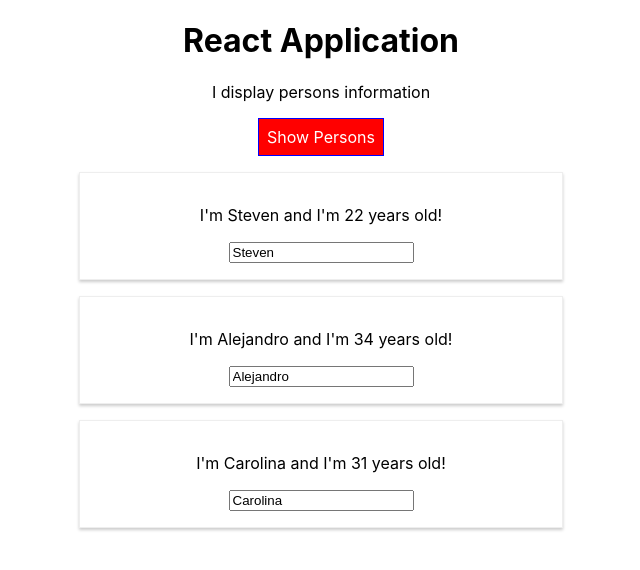
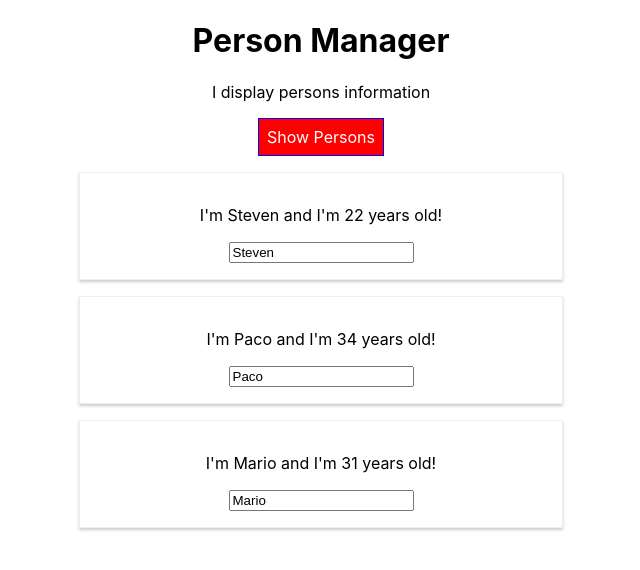
Before and after one commit to StevenAnaya/MasteringReactJS, a React (Create React App) app in the folder mastering-react/: page / in a window 1280 px wide. Both pictures are taken after a click on the button "Show Persons". Shown: the top 570 px of the page, without its empty margins (319-959 px from the left). Built offline with nearby package versions, Linux system fonts and the light colour scheme.

Commit message:
LifeCycle & Hooks

```diff
--- a/mastering-react/src/App.js
+++ /dev/null
@@ -1,110 +0,0 @@
-import React, { Component } from 'react';
-import styled from 'styled-components';
-import './App.css';
-
-/* COMPONENTS */
-import Person from './Person';
-
-/* STYLES */
-const StyledButton = styled.button`
-  background-color: ${props => props.alts ? 'red' : 'green'};
-  color: white;
-  font: inherit;
-  border: 1px solid blue;
-  padding: 8px;
-  cursor: pointer;
-
-  &:hover {
-    background-color: ${props => props.alts ? 'salmon' : 'lightgreen'};
-    color: black;
-  }
-`;
-
-class App extends Component {
-  state = {
-    persons: [
-      { id: 'awdaw12', name: "Steven", age: 22 },
-      { id: 'adw12131', name: "Alejandro", age: 34 },
-      { id: 'faw12', name: "Carolina", age: 31 },
-    ],
-    otherInfo: 'This is other related information',
-    showPersons: false
-  };
-
-  deletePersonHandler = indexPerson => {
-    const persons = this.state.persons;
-    persons.splice(indexPerson, 1);
-    this.setState({ persons });
-  };
-
-  switchVisibilityPersons = () => {
-    const doesPerson = this.state.showPersons;
-    this.setState({ showPersons: !doesPerson });
-  };
-
-  changeNameHandler = (event, index) => {
-    const personIndex = this.state.persons.findIndex(p =>
-        p.id === index
-      );
-
-    const person = {
-      ...this.state.persons[personIndex]
-    };
-
-    person.name = event.target.value;
-    const persons = [...this.state.persons];
-    persons[personIndex] = person;
-
-    this.setState({ persons });
-  };
-
-
-  render() {
-    const classes = [];
-
-    if (this.state.persons.length <= 2) {
-      classes.push('red');
-    };
-
-    if (this.state.persons.length <= 1) {
-      classes.push('bold');
-    };
-
-    let persons = null;
-
-    if (this.state.showPersons) {
-      persons = (
-        <div>
-          {
-            this.state.persons.map((person, index) => {
-              return <Person
-                  name={person.name}
-                  age={person.age}
-                  click={this.deletePersonHandler.bind(this, index)}
-                  change={event => this.changeNameHandler(event, person.id)}
-                  key={person.id}
-                />
-            })
-          }
-        </div>
-      );
-    };
-
-    return (
-      <div className="App">
-        <h1>React Application</h1>
-        <p className={classes.join(' ')}>I display persons information</p>
-        <StyledButton
-          onClick={this.switchVisibilityPersons}
-          alts={this.state.showPersons}>Show Persons</StyledButton>
-          <div>
-            {
-              persons
-            }
-          </div>
-      </div>
-    );
-  };
-}
-
-export default App;
--- a/mastering-react/src/Person/index.js
+++ /dev/null
@@ -1,28 +0,0 @@
-import React from 'react';
-import styled from 'styled-components';
-
-/* STYLES */
-const StyledDiv = styled.div`
-  width: 60%;
-  margin: 16px auto;
-  border: 1px solid #eee;
-  box-shadow: 0 2px 3px #ccc;
-  padding: 16px;
-  text-align: center;
-
-  @media (min-width: 500px) {
-    width: 450px;
-  }
-`;
-
-const Person = (props) => {
-  return (
-    <StyledDiv>
-      <p onClick={props.click}>I'm {props.name} and I'm {props.age} years old!</p>
-      <p>{props.children}</p>
-      <input type="text" onChange={props.change} value={props.name}/>
-    </StyledDiv>
-  );
-};
-
-export default Person;
--- /dev/null
+++ b/mastering-react/src/components/Cockpit/index.js
@@ -0,0 +1,34 @@
+import React, { Fragment, useEffect } from 'react';
+
+/* STYLES */
+import { StyledButton } from './styles';
+
+const Cockpit = (props) => {
+  useEffect(() => {
+    setTimeout(() => {
+      alert('Saved Data to the Cloud!');
+    }, 1000);
+  }, [props.persons]);
+
+  const classes = [];
+
+  if (props.persons.length <= 2) {
+    classes.push('red');
+  };
+
+  if (props.persons.length <= 1) {
+    classes.push('bold');
+  };
+
+  return (
+    <Fragment>
+      <h1>{props.title}</h1>
+      <p className={classes.join(' ')}>I display persons information</p>
+      <StyledButton
+        onClick={props.clicked}
+        alts={props.showPersons}>Show Persons</StyledButton>
+    </Fragment>
+  );
+};
+
+export default Cockpit;
--- /dev/null
+++ b/mastering-react/src/components/Cockpit/styles.js
@@ -0,0 +1,15 @@
+import styled from 'styled-components';
+
+export const StyledButton = styled.button`
+  background-color: ${props => props.alts ? 'red' : 'green'};
+  color: white;
+  font: inherit;
+  border: 1px solid blue;
+  padding: 8px;
+  cursor: pointer;
+
+  &:hover {
+    background-color: ${props => props.alts ? 'salmon' : 'lightgreen'};
+    color: black;
+  }
+`;
--- /dev/null
+++ b/mastering-react/src/components/Persons/Person/index.js
@@ -0,0 +1,30 @@
+import React, { Component } from 'react';
+import styled from 'styled-components';
+
+/* STYLES */
+const StyledDiv = styled.div`
+  width: 60%;
+  margin: 16px auto;
+  border: 1px solid #eee;
+    box-shadow: 0 2px 3px #ccc;
+  padding: 16px;
+  text-align: center;
+
+  @media (min-width: 500px) {
+    width: 450px;
+  }
+`;
+
+class Person extends Component {
+  render () {
+    return (
+      <StyledDiv>
+        <p onClick={this.props.click}>I'm {this.props.name} and I'm {this.props.age} years old!</p>
+        <p>{this.props.children}</p>
+        <input type="text" onChange={this.props.change} value={this.props.name}/>
+      </StyledDiv>
+    );
+  };
+};
+
+export default Person;
--- /dev/null
+++ b/mastering-react/src/components/Persons/index.js
@@ -0,0 +1,19 @@
+import React, { Component } from 'react';
+
+import Person from './Person';
+
+class Persons extends Component {
+  render () {
+    return this.props.persons.map((person, index) => {
+      return <Person
+        name={person.name}
+        age={person.age}
+        click={this.props.click.bind(this, index)}
+        change={event => this.props.change(event, person.id)}
+        key={person.id}
+      />
+    });
+  }
+};
+
+export default Persons;
--- /dev/null
+++ b/mastering-react/src/containers/App.js
@@ -0,0 +1,90 @@
+import React, { Component } from 'react';
+import './App.css';
+
+/* COMPONENTS */
+import Persons from '../components/Persons';
+import Cockpit from '../components/Cockpit';
+
+class App extends Component {
+  constructor(props) {
+    super(props);
+  };
+
+  // Esta sintaxis es moderna y nos permite ahorranos el tener que inicializar el constructor y el estado
+  state = {
+    persons: [
+      { id: 'awdaw12', name: "Steven", age: 22 },
+      { id: 'adw12131', name: "Paco", age: 34 },
+      { id: 'faw12', name: "Mario", age: 31 },
+    ],
+    otherInfo: 'This is other related information',
+    showPersons: false
+  };
+
+  static getDerivedStateFromProps = (props, state) => {
+    console.log('getDerivedStateFromProps')
+    return state;
+  };
+
+  componentDidMount = () => {
+    console.log('ComponentDidMount')
+  };
+
+  deletePersonHandler = indexPerson => {
+    const persons = this.state.persons;
+    persons.splice(indexPerson, 1);
+    this.setState({ persons });
+  };
+
+  switchVisibilityPersons = () => {
+    const doesPerson = this.state.showPersons;
+    this.setState({ showPersons: !doesPerson });
+  };
+
+  changeNameHandler = (event, index) => {
+    const personIndex = this.state.persons.findIndex(p =>
+        p.id === index
+      );
+
+    const person = {
+      ...this.state.persons[personIndex]
+    };
+
+    person.name = event.target.value;
+    const persons = [...this.state.persons];
+    persons[personIndex] = person;
+
+    this.setState({ persons });
+  };
+
+
+  render() {
+    let persons = null;
+
+    if (this.state.showPersons) {
+      persons = <Persons
+          persons={this.state.persons}
+          click={this.deletePersonHandler}
+          change={this.changeNameHandler}
+        />
+    };
+
+    return (
+      <div className="App">
+        <Cockpit
+          title={this.props.title}
+          showPersons={this.state.showPersons}
+          persons={this.state.persons}
+          clicked={this.switchVisibilityPersons}
+        />
+        <div>
+          {
+            persons
+          }
+        </div>
+      </div>
+    );
+  };
+}
+
+export default App;
--- a/mastering-react/src/index.js
+++ b/mastering-react/src/index.js
@@ -1,9 +1,9 @@
 import React from 'react';
 import ReactDOM from 'react-dom';
 import './index.css';
-import App from './App';
+import App from './containers/App';
 import * as serviceWorker from './serviceWorker';
 
-ReactDOM.render(<App />, document.getElementById('root'));
+ReactDOM.render(<App title="Person Manager"/>, document.getElementById('root'));
 
 serviceWorker.unregister();
```
Also changed, not shown: mastering-react/src/containers/App.css (renamed from mastering-react/src/App.css), 1 other file (tests, documents, lock files or other folders).
